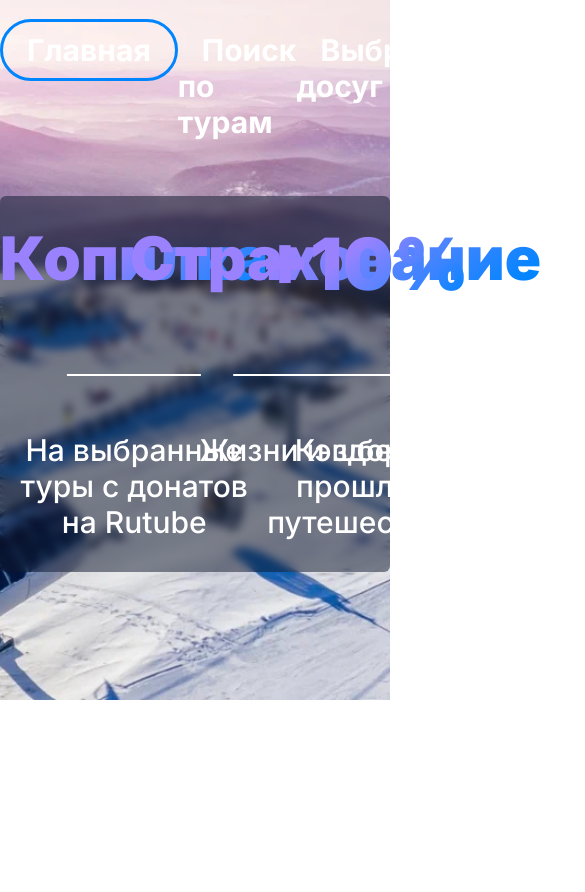
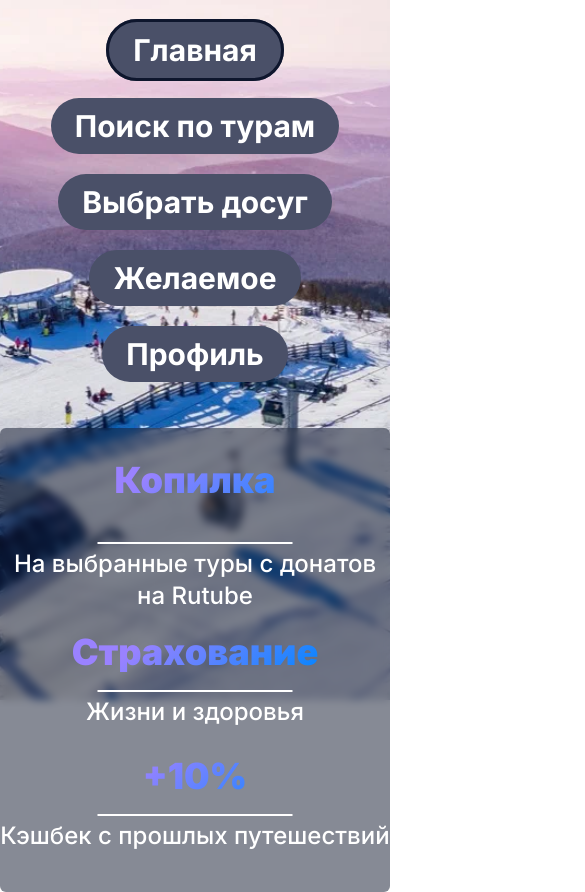
Before and after one commit to EspadaKomanda/vtb-api-2024, a Next.js app in the folder vtb_openapi_frontend/: page / in a window 390 px wide. Shown: the top 892 px of the page, 585 px wide, since content can reach past the window. Before the commit the page ends 844 px from the top, so only its background shows below. Built offline with nearby package versions, Linux system fonts and the light colour scheme.

Commit message:
now our navigation and main fiatures an adaptive

```diff
--- a/vtb_openapi_frontend/src/components/main_features.js
+++ b/vtb_openapi_frontend/src/components/main_features.js
@@ -2,30 +2,30 @@ export default function MainFeatures() {
     return (
         <div className="relative mt-14 min-h-80">
             <div className="absolute inset-0 bg-custom-blur bg-opacity-50 backdrop-blur-sm rounded-md conteiner"></div>
-            <ul className="relative z-10 grid grid-cols-3 conteiner py-8 text-center text-white text-3xl font-medium">
-                <li className="grid grid-rows-2 gap-y-24">
-                    <span className="font-black bg-clip-text bg-custom-gradient text-6xl relative">
+            <ul className="relative z-10 grid grid-cols-1 lg:grid-cols-3 conteiner py-8 text-center text-white text-2xl lg:text-3xl font-medium gap-y-5">
+                <li className="grid grid-rows-2 gap-y-6 lg:gap-y-24">
+                    <span className="font-black bg-clip-text bg-custom-gradient text-4xl lg:text-6xl relative">
                         Копилка
-                        <span className="absolute left-1/2 transform -translate-x-1/2 bottom-[-40px] border-b border-white border w-1/2"></span>
+                        <span className="absolute left-1/2 transform -translate-x-1/2 bottom-[-20px] lg:bottom-[-40px] border-b border-white border w-1/2"></span>
                     </span>
 
                     <span>
                         На выбранные туры с донатов на Rutube
                     </span>
                 </li>
-                <li className="grid grid-rows-2 gap-y-24">
-                    <span className="font-black bg-clip-text bg-custom-gradient text-6xl relative">
+                <li className="grid grid-rows-2 gap-y-6 lg:gap-y-24">
+                    <span className="font-black bg-clip-text bg-custom-gradient text-4xl lg:text-6xl relative">
                         Страхование
-                        <span className="absolute left-1/2 transform -translate-x-1/2 bottom-[-40px] border-b border-white border w-1/2"></span>
+                        <span className="absolute left-1/2 transform -translate-x-1/2 bottom-[-20px] lg:bottom-[-40px] border-b border-white border w-1/2"></span>
                     </span>
                     <span>
                         Жизни и здоровья
                     </span>
                 </li>
-                <li className="grid grid-rows-2 gap-y-24">
-                    <span className="font-black bg-clip-text bg-custom-gradient text-7xl relative">
+                <li className="grid grid-rows-2 gap-y-6 lg:gap-y-24">
+                    <span className="font-black bg-clip-text bg-custom-gradient text-4xl lg:text-7xl relative">
                         +10%
-                        <span className="absolute left-1/2 transform -translate-x-1/2 bottom-[-40px] border-b border-white border w-1/2"></span>
+                        <span className="absolute left-1/2 transform -translate-x-1/2 bottom-[-20px] lg:bottom-[-40px] border-b border-white border w-1/2"></span>
                     </span>
                     <span>
                         Кэшбек с прошлых путешествий
--- a/vtb_openapi_frontend/src/components/navigation_component.js
+++ b/vtb_openapi_frontend/src/components/navigation_component.js
@@ -14,7 +14,7 @@ export default function NavigationComponent() {
 
     return (
         <nav className="conteiner">
-            <ul className="flex justify-between text-3xl font-bold text-white ">
+            <ul className="flex flex-wrap gap-y-10 justify-evenly text-3xl font-bold text-white ">
                 <li>
                     <Link href="/" className={currentPath === "/" ? "active" : ""}>
                         Главная
--- a/vtb_openapi_frontend/src/styles/navigation_component_styles.css
+++ b/vtb_openapi_frontend/src/styles/navigation_component_styles.css
@@ -1,6 +1,7 @@
 nav a {
     padding: 10px 24px;
     transition: font-size 0.5s ease-in-out;
+    color: #ffffff;
 }
 
 nav a:hover {
@@ -11,3 +12,23 @@ nav a:hover {
     border: 3px solid #0085FF;
     border-radius: 41px;
 }
+
+@media (max-width: 1500px) {
+    nav a {
+        color: #49426d;
+    }
+}
+
+@media (max-width: 450px) {
+    nav a {
+        color: #ffffff;
+        background-color: #4A5068;
+        border-radius: 41px;
+    }
+
+    .active {
+        border: 3px solid #0E162D;
+        border-radius: 41px;
+    }
+
+}
```
